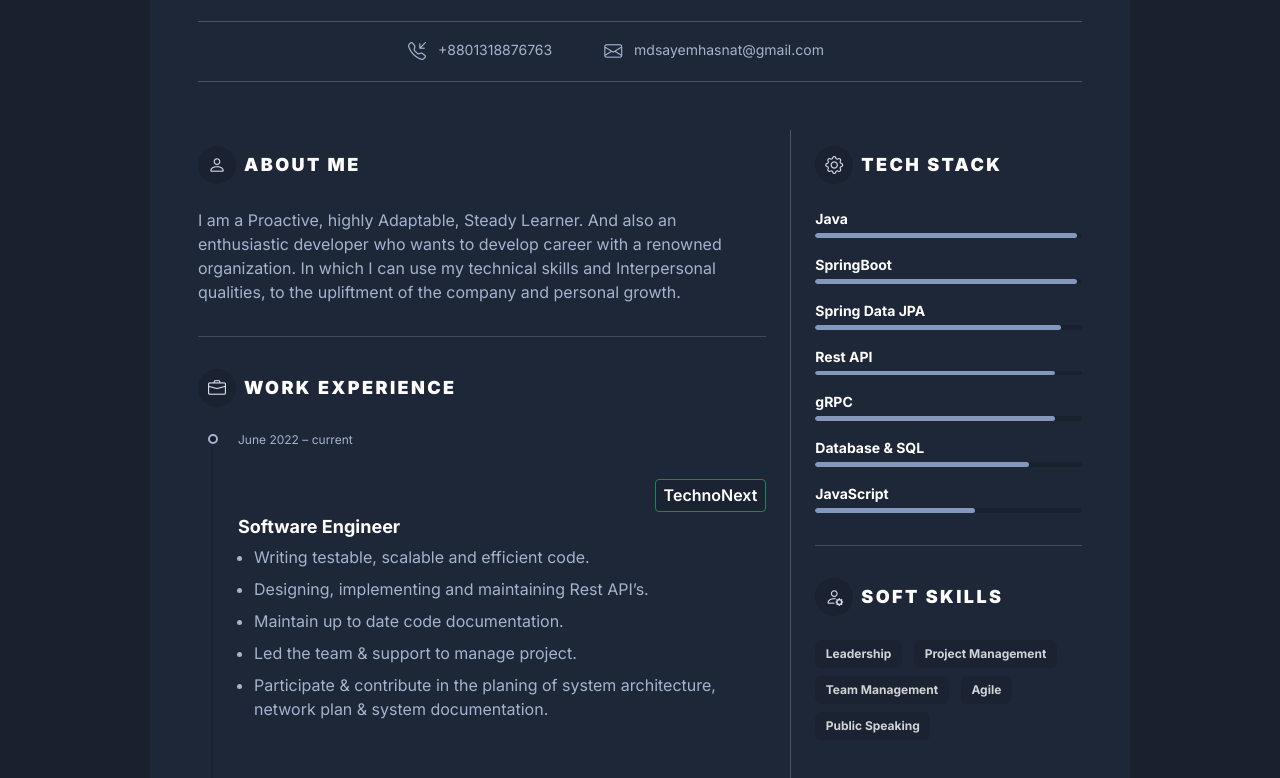
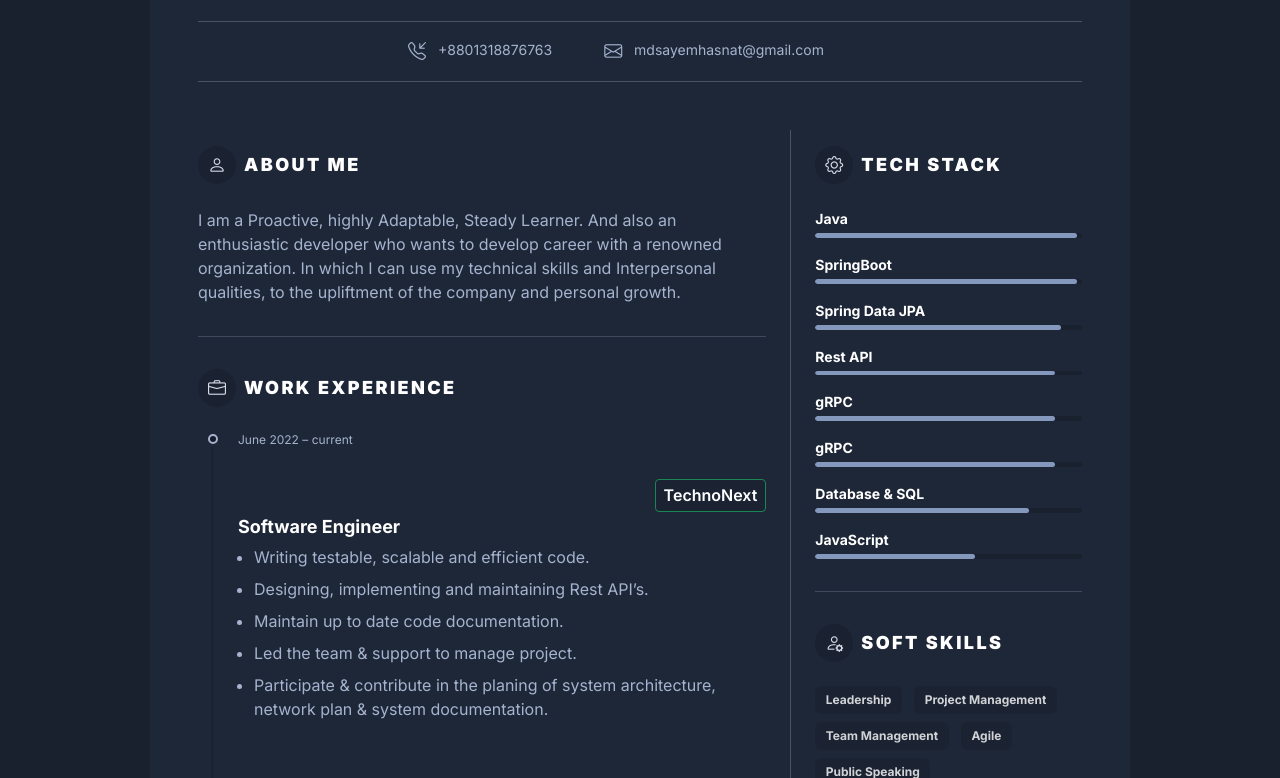
Before and after one commit to Sayem-Hasnat/portfolio, a plain HTML site: page index.html in a window 1280 px wide. Shown: the part 322-1100 px from the top of the page. Drawn offline with nearby package versions, Linux system fonts and the light colour scheme.

```diff
--- a/index.html
+++ b/index.html
@@ -199,7 +199,14 @@
 											  <div class="progress-bar resume-progress-bar" style="width: 90%"></div>
 											</div>
 								        </li>
+
 								        <li class="mb-2">
+								            <div class="resume-skill-name">gRPC</div>
+									        <div class="progress resume-progress" role="progressbar" aria-label="Basic example" aria-valuenow="86" aria-valuemin="0" aria-valuemax="100">
+											  <div class="progress-bar resume-progress-bar" style="width: 90%"></div>
+											</div>
+								        </li>
+								          <li class="mb-2">
 								            <div class="resume-skill-name">Database & SQL</div>
 									        <div class="progress resume-progress" role="progressbar" aria-label="Basic example" aria-valuenow="86" aria-valuemin="0" aria-valuemax="100">
 											  <div class="progress-bar resume-progress-bar" style="width: 80%"></div>
```
